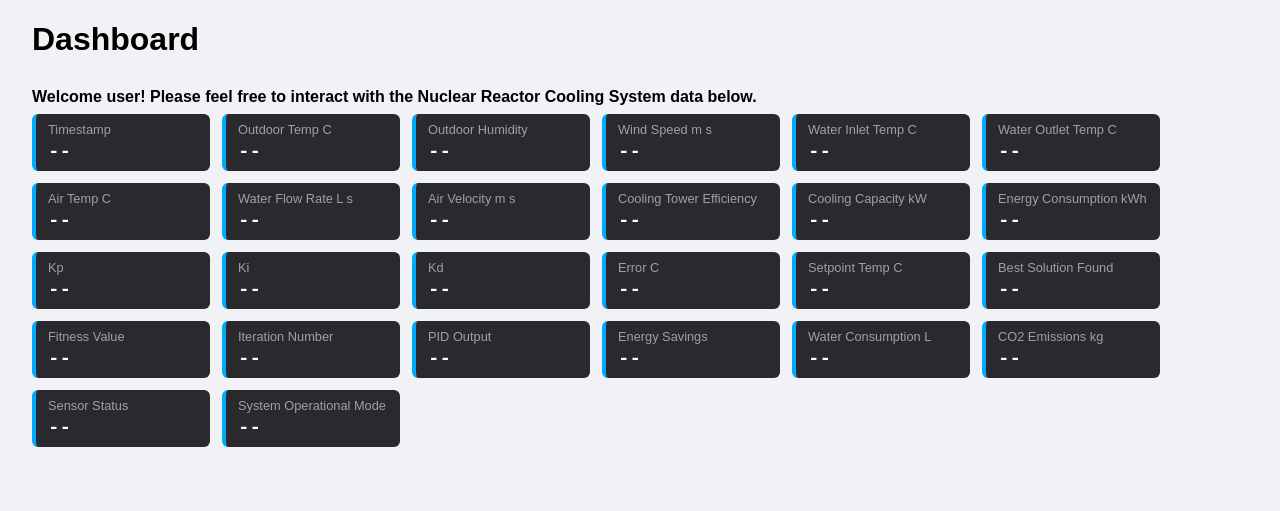
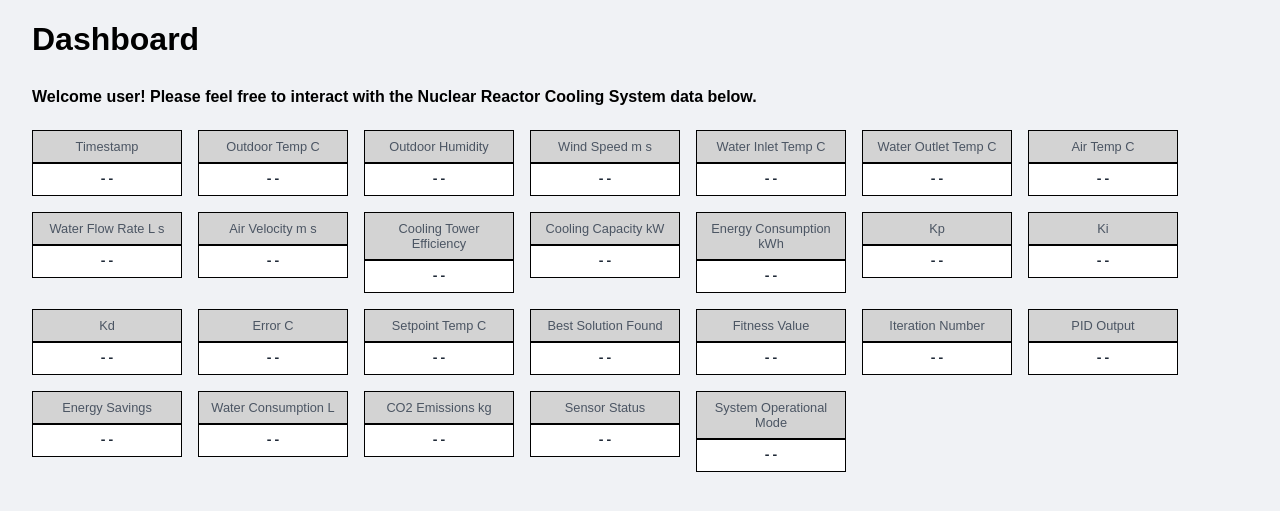
Before and after one commit to CTL342/microsoft-sql-database, a Flask app: page /dashboard.html in a window 1280 px wide. Shown: the top 511 px of the page. Run offline with Flask 3, Linux system fonts and the light colour scheme.

Commit message:
Finalized Display for Variables and Values from Database Datatable
Minor fixes in styling and syntax. Planning phase initiated for to identify potential improvements and functionalitites.

```diff
--- a/app.py
+++ b/app.py
@@ -10,7 +10,7 @@ app = Flask(__name__)
 CORS(app)
 
 load_dotenv()
-server = os.getenv('SERVER')
+server = os.getenv("SERVER")
 database = os.getenv("DATABASE")
 uid = os.getenv("USERNAME")
 pid = os.getenv("PASSWORD")
--- a/static/style.css
+++ b/static/style.css
@@ -24,6 +24,15 @@ body.signup-page {
     width: 100%;
     max-width: 400px;
     text-align: center;
+    outline: 1px solid #d3d3d3;
+}
+
+.login-container:hover {
+    outline: 2px solid #aaaaaa;
+}
+
+.login-container:focus-within {
+    outline: 2px solid #d3d3d3;
 }
 
 h2 {
@@ -109,35 +118,36 @@ button:disabled {
 }
 
 #live-data-entry {
+    width: 100%;
+    margin-top: 1rem;
     display: flex;
     flex-wrap: wrap;
-    gap: 12px;
+    gap: 1rem;
 }
 
-.live-data-point {
-    background-color: #2a2a2e;
-    border-radius: 6px;
-    padding: 8px 12px;
+.data-pair {
+    display: flex;
+    flex-direction: column;
+    width: 150px;
     min-width: 150px;
-    border-left: 4px solid #00aaff;
 }
 
-.live-data-point .data-label {
-    display: block;
+.variable {
+    padding: 8px;
+    text-align: center;
+    background-color: #d3d3d3;
+    border: 1px solid #000000;
     font-size: 0.8rem;
-    color: #a0a0a0;
-    margin-bottom: 4px;
+    color: #4b5563;
 }
 
-.live-data-point .data-value {
-    display: block;
-    font-size: 1.2rem;
+.value {
+    padding: 8px;
+    text-align: center;
+    background-color: #ffffff;
+    border: 1px solid #000000;
+    font-size: 0.8rem;
     font-weight: bold;
-    color: #ffffff;
     font-family: 'Courier New', Courier, monospace;
+    color: #1f2937;
 }
-
-@keyframes flash-animation {
-    0% { box-shadow: 0 0 12px 3px #00aaff; }
-    100% { box-shadow: 0 4px 8px rgba(0, 0, 0, 0.2); }
-}
--- a/templates/dashboard.html
+++ b/templates/dashboard.html
@@ -11,8 +11,7 @@
         <h1>Dashboard</h1>
         <h4>Welcome user! Please feel free to interact with the Nuclear Reactor Cooling System data below.</h4>
         <div id="live-data-container">
-            <div id="live-data-entry">
-                </div>
+            <div id="live-data-entry"></div>
         </div>
     </div>
     <script src="/static/dashboard.js"></script>
--- a/templates/terms.html
+++ b/templates/terms.html
@@ -9,7 +9,7 @@
 <body>
     <div class="terms-container">
         <h2>Terms and Conditions</h2>
-        <p>This is a placeholder for the Terms and Conditions. Please replace this text with the actual legal content, including details about user agreements, privacy policies, and any other relevant terms.</p>
+        <p>Placeholder for the Terms and Conditions. Please replace this text with the actual legal content, including details about user agreements, privacy policies, and any other relevant terms.</p>
         <p>For now, this page serves as a mock-up. Update it with specific clauses and consult a legal professional to ensure compliance.</p>
         <p><a href="/signup.html">Back to Sign Up</a></p>
     </div>
```
Also changed, not shown: static/dashboard.js (+13 -18 lines), 1 other file.
